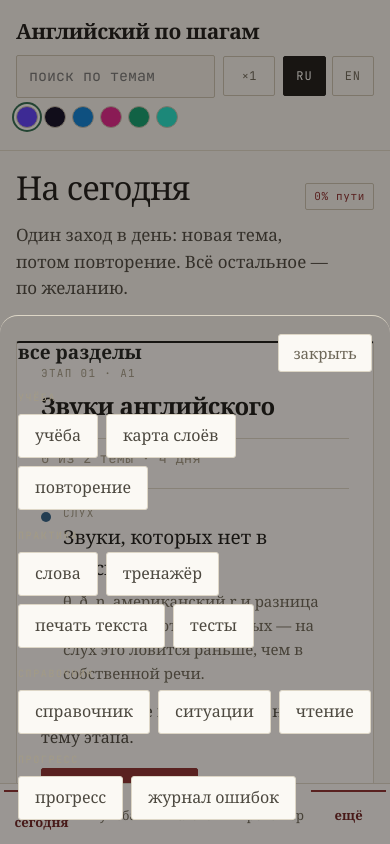
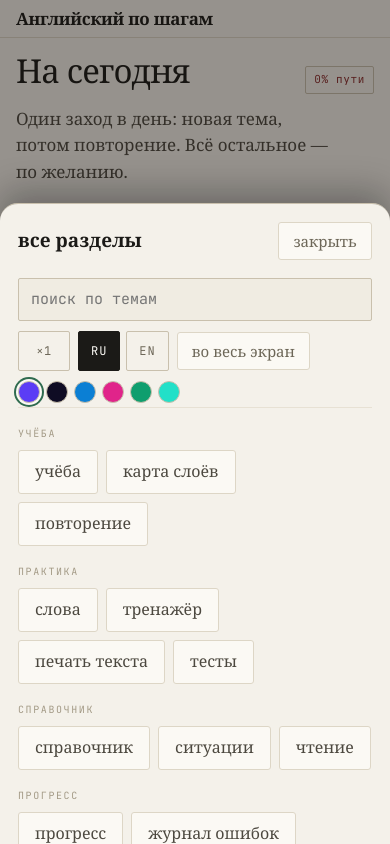
Before and after one commit to puppey-pause/english, a React (Vite) app in the folder app-vite/: page /#today in a window 390 px wide. Both pictures are taken after a click on the button "ещё". Shown: the top 844 px of the page. Built offline with nearby package versions, Linux system fonts and the light colour scheme.

Commit message:
fix: компактная шапка на телефоне, настройки в листе разделов

```diff
--- a/app-vite/src/app/App.module.css
+++ b/app-vite/src/app/App.module.css
@@ -43,8 +43,8 @@
     max-height: none;
     border-right: 0;
     border-bottom: 1px solid var(--line2);
-    padding: 20px 16px 22px;
-    gap: 18px;
+    padding: 10px 16px 9px;
+    gap: 0;
   }
-  .main { padding: 20px 16px 96px; max-width: none; }
+  .main { padding: 16px 16px 84px; max-width: none; }
 }
--- a/app-vite/src/shared/i18n/dictionaries/en.ts
+++ b/app-vite/src/shared/i18n/dictionaries/en.ts
@@ -1699,6 +1699,7 @@ export const en: Record<string, string> = {
   "звуки: тир": "sounds: shooting range",
   "ещё": "more",
   "все разделы": "all sections",
+  "во весь экран": "full screen",
   "закрыть": "close",
   "разделы": "sections",
   "заняться сейчас": "start now",
--- a/app-vite/src/shared/lib/keySound.ts
+++ b/app-vite/src/shared/lib/keySound.ts
@@ -12,6 +12,7 @@ export type SoundPack = "keys" | "range";
 
 let ctx: AudioContext | null = null;
 let noise: AudioBuffer | null = null;
+let longNoise: AudioBuffer | null = null;
 let enabled = read();
 let pack: SoundPack = readPack();
 
@@ -72,6 +73,17 @@ function noiseBuffer(c: AudioContext): AudioBuffer {
   return buf;
 }
 
+/** полсекунды шума — на хвост выстрела короткого буфера не хватает */
+function longNoiseBuffer(c: AudioContext): AudioBuffer {
+  if (longNoise) return longNoise;
+  const len = Math.floor(c.sampleRate * 0.6);
+  const buf = c.createBuffer(1, len, c.sampleRate);
+  const data = buf.getChannelData(0);
+  for (let i = 0; i < len; i += 1) data[i] = Math.random() * 2 - 1;
+  longNoise = buf;
+  return buf;
+}
+
 interface ToneOpts {
   freq: number;
   to?: number;
@@ -112,22 +124,44 @@ function burst(c: AudioContext, freq: number, dur: number, gain: number): void {
   src.stop(t + dur + 0.02);
 }
 
-/** выстрел: хлопок + тело + короткий хвост */
+/**
+ * Выстрел в три слоя: щелчок бойка, резкий треск дульного хлопка и низкий
+ * «бум» с хвостом. Без слоёв получается сухой клик, а не оружие.
+ */
 function shot(c: AudioContext, big: boolean): void {
   const t = c.currentTime;
-  const src = c.createBufferSource();
-  src.buffer = noiseBuffer(c);
+  const vol = big ? 1 : 0.72;
+
+  // треск: высокий шум с очень резкой атакой
+  const crack = c.createBufferSource();
+  crack.buffer = longNoiseBuffer(c);
+  const hp = c.createBiquadFilter();
+  hp.type = "highpass";
+  hp.frequency.value = 1400;
+  const crackGain = c.createGain();
+  crackGain.gain.setValueAtTime(0.85 * vol, t);
+  crackGain.gain.exponentialRampToValueAtTime(0.0001, t + 0.055);
+  crack.connect(hp).connect(crackGain).connect(c.destination);
+  crack.start(t);
+  crack.stop(t + 0.1);
+
+  // тело: широкий шум, фильтр валится вниз — это и даёт «бум» с хвостом
+  const body = c.createBufferSource();
+  body.buffer = longNoiseBuffer(c);
   const lp = c.createBiquadFilter();
   lp.type = "lowpass";
-  lp.frequency.setValueAtTime(big ? 3200 : 2600, t);
-  lp.frequency.exponentialRampToValueAtTime(420, t + (big ? 0.16 : 0.1));
-  const g = c.createGain();
-  g.gain.setValueAtTime(big ? 0.32 : 0.2, t);
-  g.gain.exponentialRampToValueAtTime(0.0001, t + (big ? 0.19 : 0.11));
-  src.connect(lp).connect(g).connect(c.destination);
-  src.start(t);
-  src.stop(t + 0.24);
-  tone(c, { freq: big ? 92 : 124, to: big ? 44 : 58, dur: big ? 0.11 : 0.07, gain: 0.16, type: "square" });
+  lp.frequency.setValueAtTime(1800, t);
+  lp.frequency.exponentialRampToValueAtTime(170, t + (big ? 0.34 : 0.24));
+  lp.Q.value = 1.4;
+  const bodyGain = c.createGain();
+  bodyGain.gain.setValueAtTime(0.9 * vol, t + 0.004);
+  bodyGain.gain.exponentialRampToValueAtTime(0.0001, t + (big ? 0.38 : 0.26));
+  body.connect(lp).connect(bodyGain).connect(c.destination);
+  body.start(t);
+  body.stop(t + 0.45);
+
+  // отдача: короткий низкий удар
+  tone(c, { freq: big ? 74 : 96, to: big ? 34 : 46, dur: big ? 0.16 : 0.11, gain: 0.5 * vol, type: "sine" });
 }
 
 /** затвор: два металлических щелчка со скользящим шумом между ними */
--- a/app-vite/src/widgets/header/Header.module.css
+++ b/app-vite/src/widgets/header/Header.module.css
@@ -23,8 +23,9 @@
 .search { flex: 1 1 100%; }
 
 @media (max-width: 860px) {
-  .header { flex-direction: row; flex-wrap: wrap; align-items: center; gap: 12px 18px; }
-  .titleRow { flex: 0 0 auto; }
-  .title { font-size: 21px; }
-  .search { flex: 1 1 180px; max-width: 260px; }
+  /* шапка на телефоне — только название; поиск и настройки живут в листе «ещё» */
+  .header { flex-direction: row; align-items: baseline; gap: 10px; }
+  .titleRow { flex: 1 1 auto; flex-direction: row; align-items: baseline; gap: 8px; }
+  .title { font-size: 17px; font-weight: 600; }
+  .tools { display: none; }
 }
--- a/app-vite/src/widgets/tabbar/TabBar.module.css
+++ b/app-vite/src/widgets/tabbar/TabBar.module.css
@@ -9,14 +9,17 @@
   z-index: 40;
   background: var(--panel);
   border-top: 1px solid var(--line2);
-  padding: 6px 4px calc(6px + env(safe-area-inset-bottom));
+  padding: 4px 4px calc(4px + env(safe-area-inset-bottom));
   gap: 2px;
+  transition: transform 0.24s ease;
 }
+
+.barHidden { transform: translateY(115%); }
 
 .item, .itemOn {
   flex: 1 1 0;
   min-width: 0;
-  min-height: 48px;
+  min-height: 42px;
   font: inherit;
   font-size: 13px;
   line-height: 1.15;
@@ -49,9 +52,10 @@
   bottom: 0;
   max-height: 76vh;
   overflow-y: auto;
-  background: var(--paper);
-  border-top: 1px solid var(--line2);
+  background: var(--bg);
+  border-top: 1px solid var(--line3);
   border-radius: 18px 18px 0 0;
+  box-shadow: 0 -12px 34px rgba(0, 0, 0, 0.28);
   padding: 18px 18px calc(24px + env(safe-area-inset-bottom));
   display: flex;
   flex-direction: column;
@@ -71,6 +75,9 @@
   color: var(--mid);
   cursor: pointer;
 }
+
+.tools { display: flex; flex-direction: column; gap: 10px; padding-bottom: 4px; border-bottom: 1px solid var(--line); }
+.toolRow { display: flex; gap: 8px; flex-wrap: wrap; align-items: center; }
 
 .group { display: flex; flex-direction: column; gap: 8px; }
 
@@ -99,6 +106,6 @@
 .sheetItemOn { border-color: var(--accent); background: var(--terra-bg); color: var(--accent-ink); font-weight: 600; }
 
 @media (max-width: 860px) {
-  .bar { display: flex; }
+  .bar, .barHidden { display: flex; }
   .sheetWrap { display: block; }
 }
--- a/app-vite/src/widgets/tabbar/TabBar.tsx
+++ b/app-vite/src/widgets/tabbar/TabBar.tsx
@@ -2,6 +2,10 @@ import { useEffect, useState } from "react";
 import { useAppStore } from "@/app/store";
 import { useT } from "@/shared/i18n/useT";
 import { PHONE_TABS, TABS, type ViewId } from "@/shared/config";
+import { Input } from "@/shared/ui";
+import { LanguageSwitch } from "@/features/language-switch";
+import { ThemeSwitch } from "@/features/theme-switch";
+import { SpeechSwitch } from "@/features/speech-switch";
 import styles from "./TabBar.module.css";
 
 const GROUPS: { id: "learn" | "practice" | "ref" | "track"; label: string }[] = [
@@ -16,7 +20,11 @@ export const TabBar = () => {
   const t = useT();
   const view = useAppStore((s) => s.view);
   const setView = useAppStore((s) => s.setView);
+  const query = useAppStore((s) => s.query);
+  const setQuery = useAppStore((s) => s.setQuery);
   const [open, setOpen] = useState(false);
+  /** панель прячется, пока листаешь вниз, и возвращается при движении вверх */
+  const [hidden, setHidden] = useState(false);
 
   // закрываем лист по Escape — на телефоне это кнопка «назад» в браузере
   useEffect(() => {
@@ -26,8 +34,30 @@ export const TabBar = () => {
     return () => window.removeEventListener("keydown", onKey);
   }, [open]);
 
+  useEffect(() => {
+    let last = window.scrollY;
+    const onScroll = () => {
+      const y = window.scrollY;
+      if (Math.abs(y - last) > 8) {
+        setHidden(y > last && y > 90);
+        last = y;
+      }
+    };
+    window.addEventListener("scroll", onScroll, { passive: true });
+    return () => window.removeEventListener("scroll", onScroll);
+  }, []);
+
   const go = (id: ViewId) => {
     setView(id);
+    setOpen(false);
+    setHidden(false);
+  };
+
+  /** во весь экран: браузерная строка уезжает и экрана становится больше */
+  const fullscreen = () => {
+    const el = document.documentElement;
+    if (document.fullscreenElement) void document.exitFullscreen();
+    else if (el.requestFullscreen) void el.requestFullscreen().catch(() => undefined);
     setOpen(false);
   };
 
@@ -46,6 +76,23 @@ export const TabBar = () => {
                 {t("закрыть")}
               </button>
             </div>
+            <div className={styles.tools}>
+              <Input
+                value={query}
+                onChange={(e) => setQuery(e.target.value)}
+                placeholder={t("поиск по темам")}
+                aria-label={t("поиск по темам")}
+              />
+              <div className={styles.toolRow}>
+                <SpeechSwitch />
+                <LanguageSwitch />
+                <button type="button" className={styles.close} onClick={fullscreen}>
+                  {t("во весь экран")}
+                </button>
+              </div>
+              <ThemeSwitch />
+            </div>
+
             {GROUPS.map((group) => (
               <div key={group.id} className={styles.group}>
                 <span className={styles.groupLabel}>{t(group.label)}</span>
@@ -67,7 +114,7 @@ export const TabBar = () => {
         </div>
       ) : null}
 
-      <nav className={styles.bar} aria-label={t("разделы")}>
+      <nav className={hidden && !open ? styles.barHidden : styles.bar} aria-label={t("разделы")}>
         {PHONE_TABS.map((id) => (
           <button
             key={id}
```
